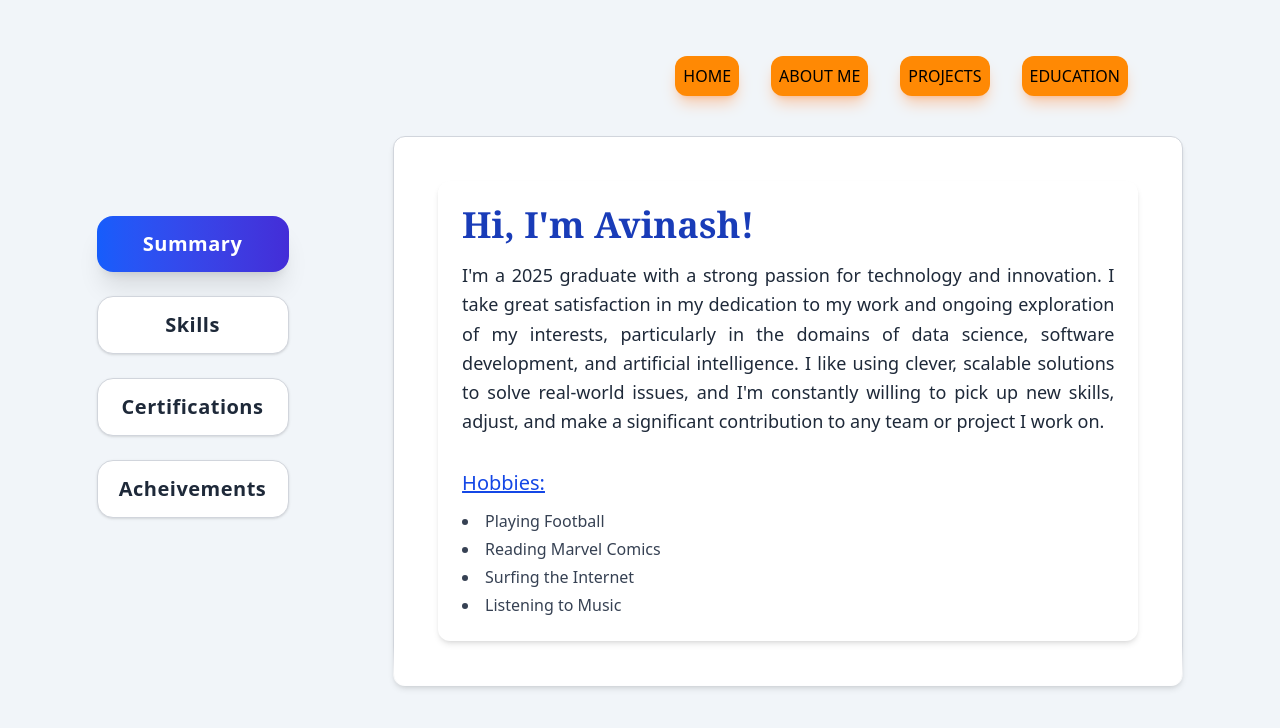
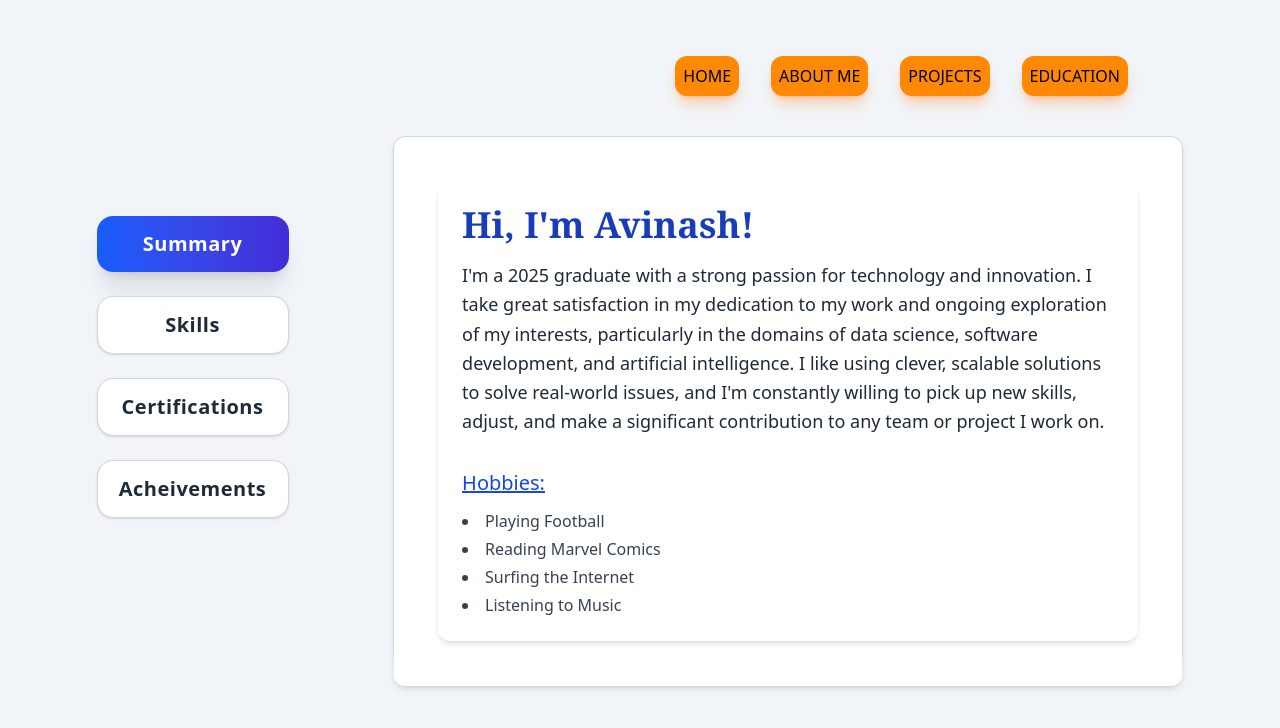
Before and after one commit to Avinash3003/My_Portfolio, a React (Vite) app: page /about in a window 1280 px wide. Shown: the top 728 px of the page. Built offline with nearby package versions, Linux system fonts and the light colour scheme.

Commit message:
Updated Summary content

```diff
--- a/ChildComponents/SummaryContent.jsx
+++ b/ChildComponents/SummaryContent.jsx
@@ -31,7 +31,7 @@ function SummaryContent() {
     <div className='p-4 sm:p-6 pb-12 text-gray-800'>
       <div className='bg-white shadow-md rounded-xl p-6'>
         <h1 className='text-3xl font-serif sm:text-4xl font-semibold mb-4 text-blue-800'>Hi, I'm Avinash!</h1>
-        <p className='text-base sm:text-lg leading-relaxed text-justify'>
+        <p className='text-base sm:text-lg leading-relaxed text-left break-words hyphens-auto sm:break-normal sm:hyphens-none'>
           I'm a 2025 graduate with a strong passion for technology and innovation. I take great satisfaction in my dedication to my work and ongoing exploration of my interests, particularly in the domains of data science, software development, and artificial intelligence.
           I like using clever, scalable solutions to solve real-world issues, and I'm constantly willing to pick up new skills, adjust, and make a significant contribution to any team or project I work on.
         </p>
--- a/Components/Myinfo.jsx
+++ b/Components/Myinfo.jsx
@@ -1,8 +1,5 @@
-
-
 
 import React from 'react';
-
 
 function Myinfo() {
   return (
```
